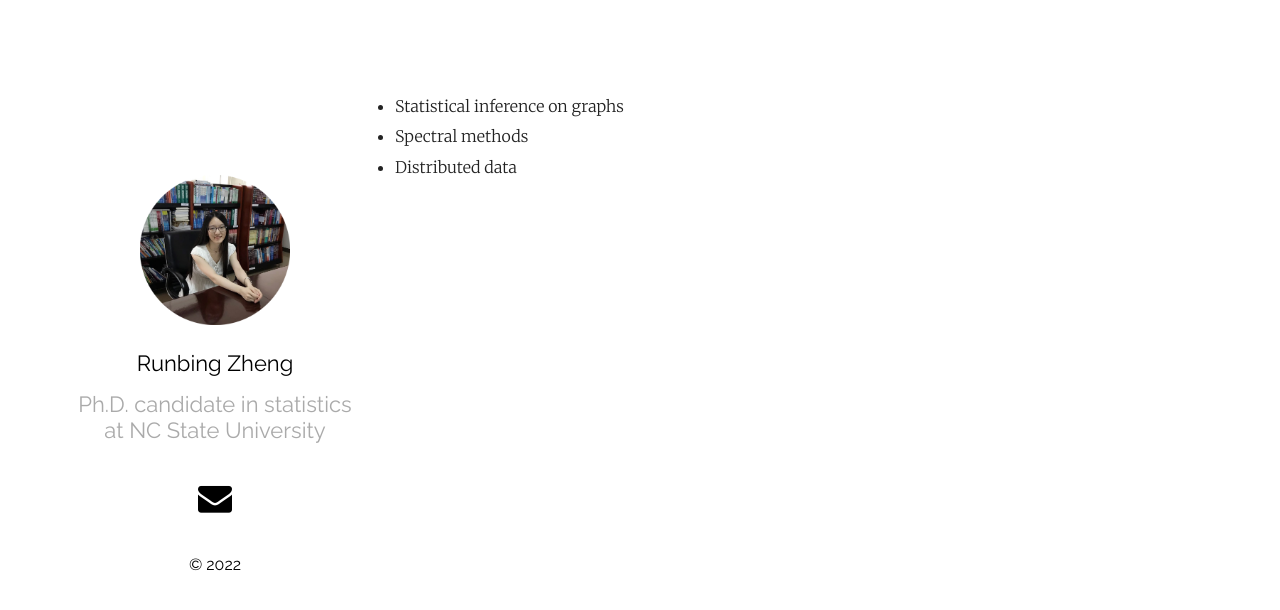
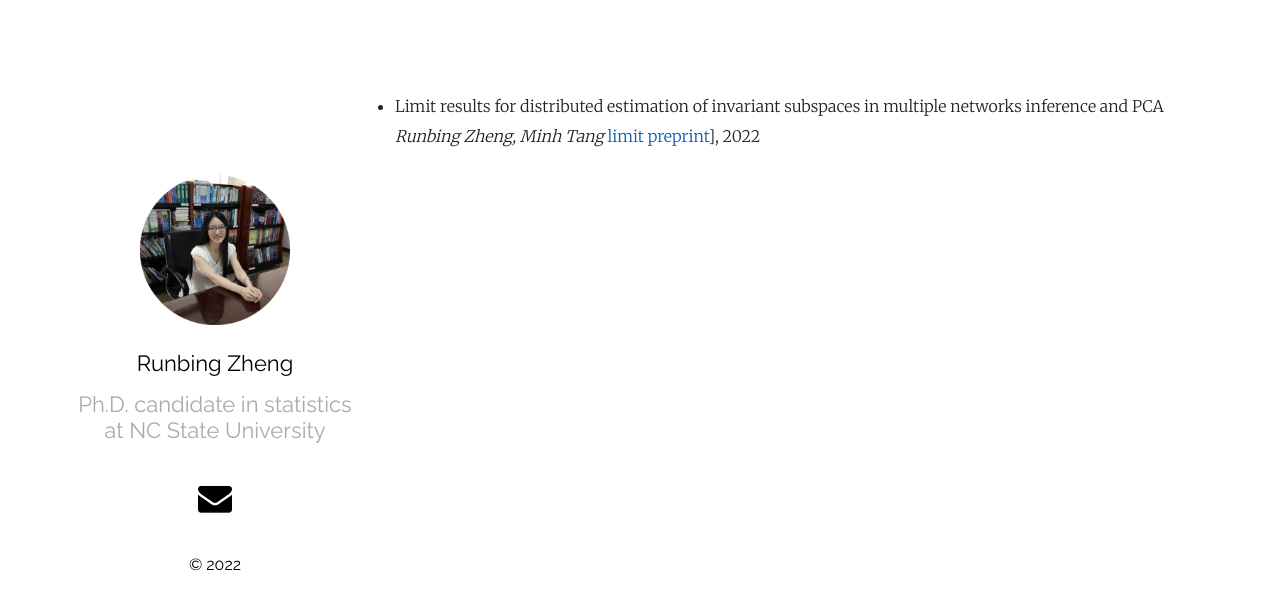
Before and after one commit to RunbingZheng/runbingzheng.github.io, a Jekyll site: the page built from _posts/2022-06-12-Works.markdown, in a window 1280 px wide. Shown: the top 610 px of the page. Built offline with Jekyll 4.4.1, drawn with Linux system fonts in a browser that asks for light colours; our own code applies the rules of GitHub Pages for plain Markdown files.

Commit message:
Update 2022-06-12-Works.markdown

```diff
--- a/_posts/2022-06-12-Works.markdown
+++ b/_posts/2022-06-12-Works.markdown
@@ -1,3 +1,5 @@
-- Statistical inference on graphs
-- Spectral methods
-- Distributed data
+- Limit results for distributed estimation of invariant subspaces in multiple networks inference and PCA
+*Runbing Zheng, Minh Tang*
+[limit preprint][limit preprint]], 2022
+
+[limit preprint]:https://arxiv.org/abs/2206.04306
```
